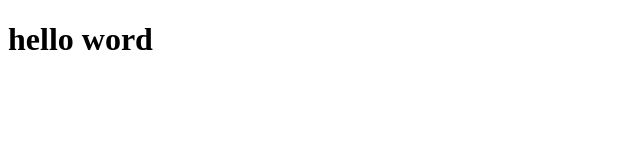
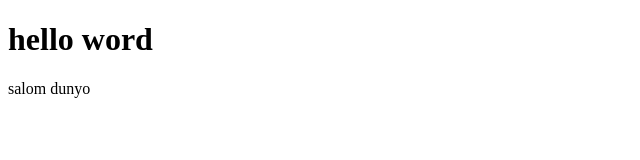
Before and after one commit to tohirov1/git-hub, a plain HTML site: page index.html in a window 1280 px wide. Shown: the whole page, without its empty margins (0-640 px from the left). Drawn offline with Linux system fonts and the light colour scheme.

Commit message:
add your p tag

```diff
--- a/index.html
+++ b/index.html
@@ -8,7 +8,7 @@
 </head>
 <body>
     <h1>hello word</h1>
-
+    <p>salom dunyo</p>
 
     <script src="./js/app.js"></script>
 </body>
```
